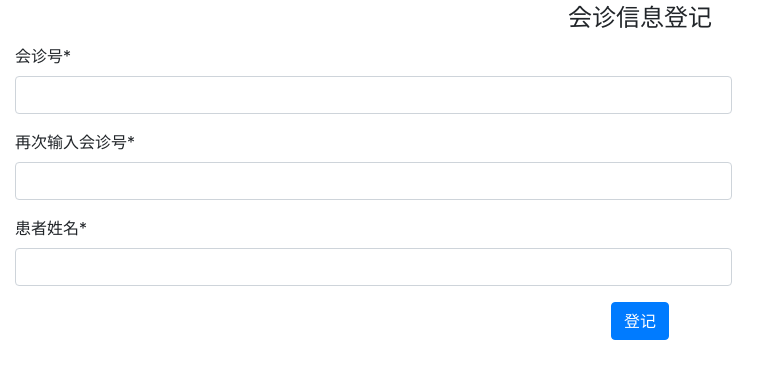
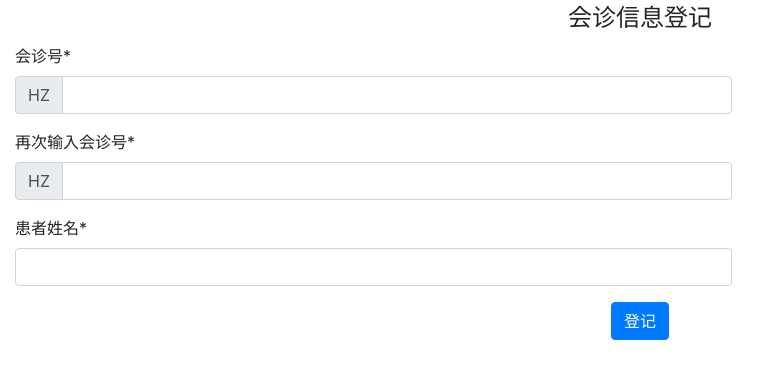
Before and after one commit to caozi/FISH-result-check-app, a Django app: template templates/weixin/register_form.html in a window 1280 px wide. Shown: the top 379 px of the page, without its empty margins (0-780 px from the left). Run offline with Django 3.2, Linux system fonts and the light colour scheme; the template is opened without the code that fills it, so the values that code supplies are empty; some libraries are stand-ins or nearby versions.

Commit message:
register_form.html modified add leading HZ characters

```diff
--- a/templates/weixin/register_form.html
+++ b/templates/weixin/register_form.html
@@ -14,13 +14,23 @@
               <div class="form-group">
                   <label for="ID" class="col-sm-2 control-lable">会诊号*</label>
                   <div class="col-sm-7">
+                      <div class="input-group mb-3">
+                          <div class="input-group-prepend">
+                              <span class="input-group-text" >HZ</span>
+                          </div>
                           <input type="text" name="patient_id_first" id="patient_id_first" class="form-control" maxlength="30" oninput="this.value = this.value.toUpperCase()" required />
+                      </div>
                   </div>
               </div>
               <div class="form-group">
                   <label for="ID" class="col-sm-2 control-lable">再次输入会诊号*</label>
                   <div class="col-sm-7">
+                      <div class="input-group mb-3">
+                          <div class="input-group-prepend">
+                              <span class="input-group-text" >HZ</span>
+                          </div>
                           <input type="text" name="patient_id_second" id="patient_id_second" class="form-control" maxlength="30" oninput="this.value = this.value.toUpperCase()"  required />
+                      </div>
                   </div>
                 </div>
                 <div class="form-group">
```
Lines whose indentation alone changed are shown as unchanged.
